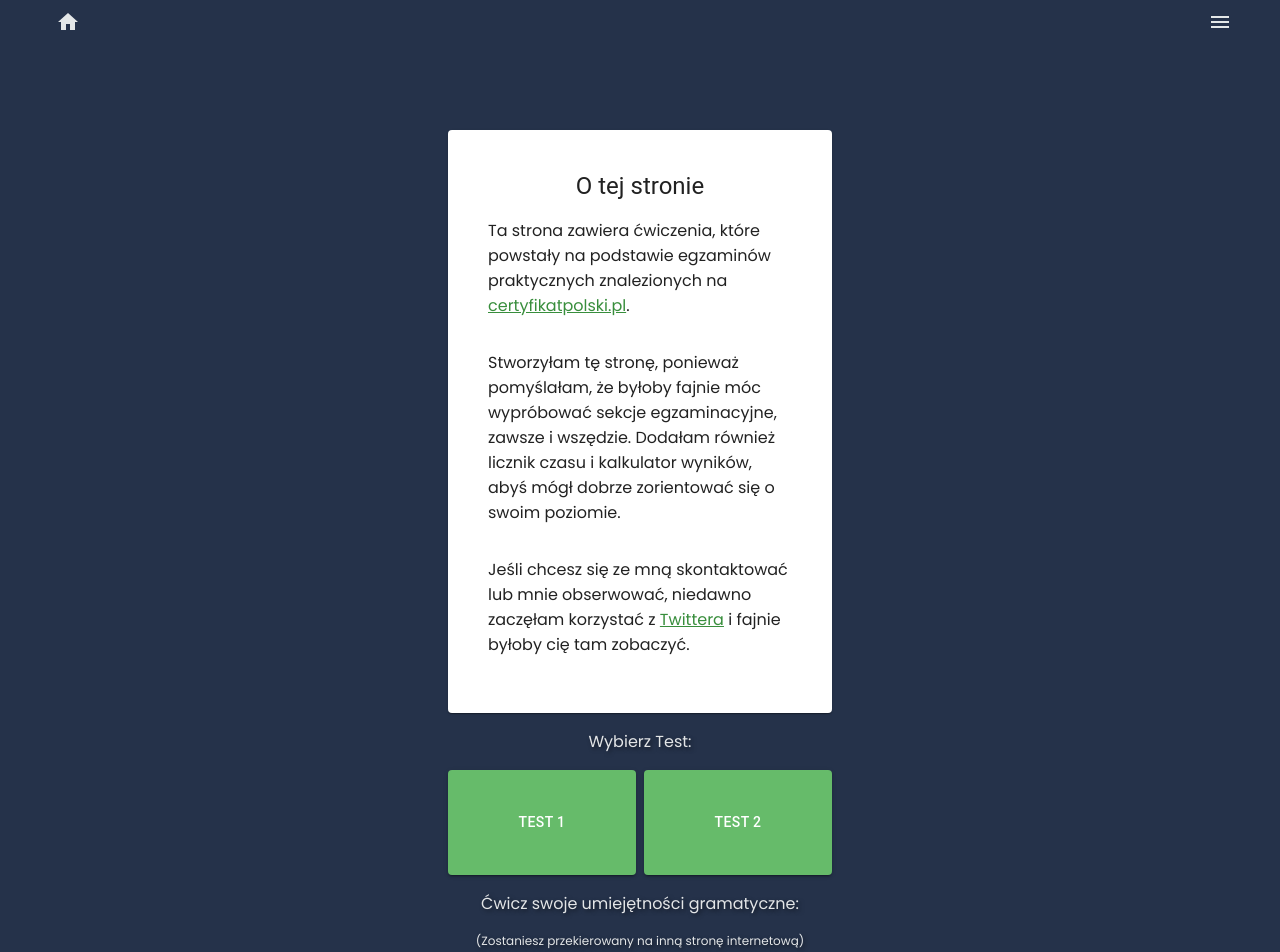
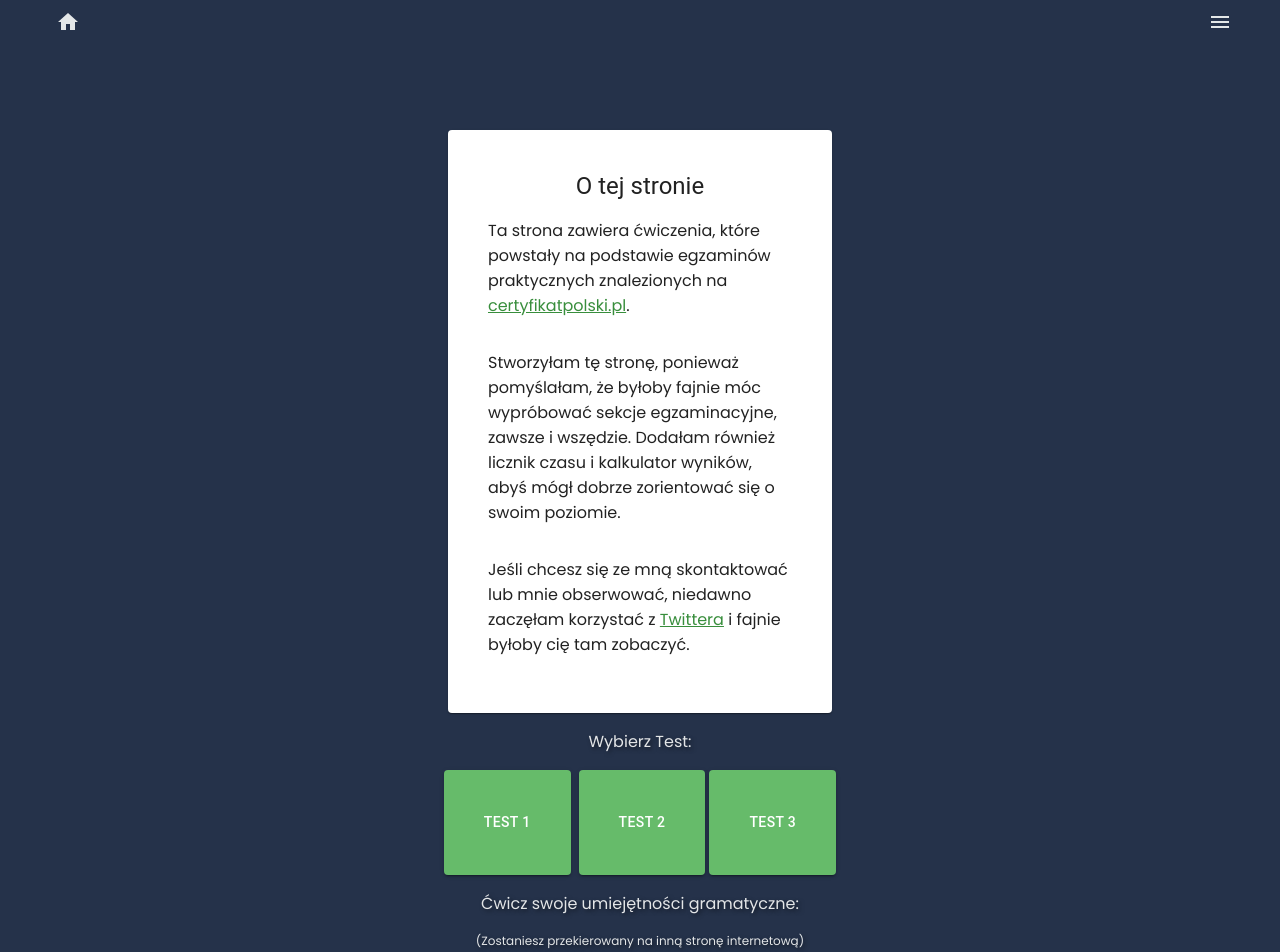
Before and after one commit to MaiaPiko/PolskiTest, a React (Vite) app: page / in a window 1280 px wide. Shown: the top 952 px of the page. Built offline with nearby package versions, Linux system fonts and the light colour scheme.

Commit message:
test3 + home

```diff
--- a/src/pages/Home.jsx
+++ b/src/pages/Home.jsx
@@ -40,6 +40,7 @@ function Home() {
 
           <Button variant="contained" color="success" component={Link} to="/test/1"  sx={{ p: 5, mr: 0.5,  width:"60%", backgroundColor:green[400] }}> Test 1 <br/> </Button>
           <Button variant="contained" color="success" component={Link} to="/test/2"  sx={{ p: 5, ml:0.5 , width:"60%", backgroundColor:green[400]}}> Test 2</Button>
+          <Button variant="contained" color="success" component={Link} to="/test/3"  sx={{ p: 5, ml:0.5 , width:"60%", backgroundColor:green[400]}}> Test 3</Button>
 
         {/* </div> */}
         </div>
```
